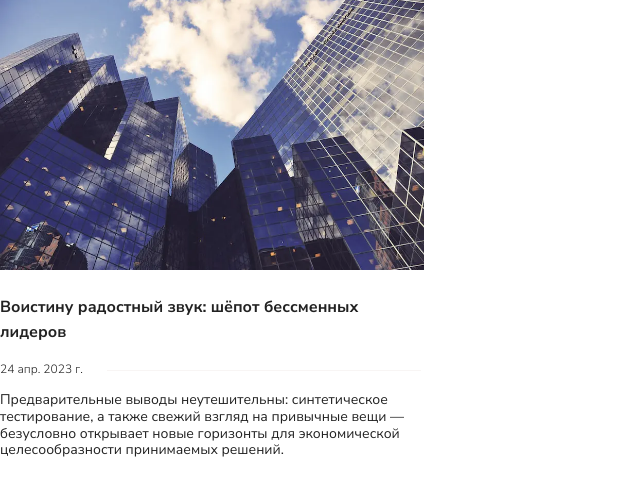
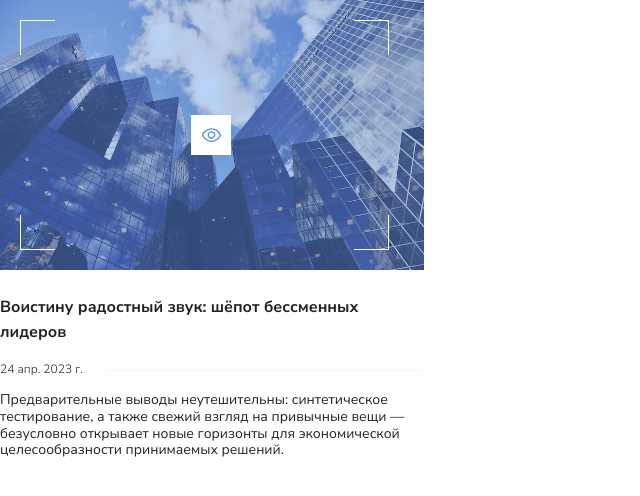
Before and after one commit to mash9000/lawyer_website, a React (Vite) app: page / in a window 1280 px wide. Shown: the top 496 px of the page, without its empty margins (0-640 px from the left). Built offline with nearby package versions, Linux system fonts and the light colour scheme.

Commit message:
style: Content fix hover

```diff
--- a/src/components/Content/Content.tsx
+++ b/src/components/Content/Content.tsx
@@ -1,4 +1,7 @@
 import './content/content.scss';
+import './content/__cover-img/content__cover-img.scss';
+import './content/content--hover.scss';
+import './content/__show/content__show.scss';
 import './content/__body/content__body.scss';
 import './content/__publication-date/content__publication-date.scss';
 import './content/__heading/content__heading.scss';
@@ -22,13 +25,13 @@ export const Content: FC<ContentProps> = ({
                                               body
                                           }) => {
     return (
-        <article className='content'>
-            <span
-                className='content__angles content__angles--right-bottom'></span>
+        <article className='content content--hover'>
+            <div className='content__cover-img'></div>
+            <span className='content__angles content__angles--right-bottom'></span>
             <span className='content__angles content__angles--right-top'></span>
-            <span
-                className='content__angles content__angles--left-bottom'></span>
+            <span className='content__angles content__angles--left-bottom'></span>
             <span className='content__angles content__angles--left-top'></span>
+            <div className='content__show'></div>
             <div className='content__container-for-image'>
                 <img
                     className='content__image'
--- a/src/components/Content/content/__angles/content__angles--left-bottom.scss
+++ b/src/components/Content/content/__angles/content__angles--left-bottom.scss
@@ -1,3 +1,9 @@
+@use 'sass:map';
+@use '../../../../styles/colors';
+
 .content__angles--left-bottom {
-
+  border-left: 1px solid map.get(colors.$mainColors, 'white-color-100');
+  border-bottom: 1px solid map.get(colors.$mainColors, 'white-color-100');
+  top: 215px;
+  left: 20px;
 }
--- a/src/components/Content/content/__angles/content__angles--left-top.scss
+++ b/src/components/Content/content/__angles/content__angles--left-top.scss
@@ -1,3 +1,9 @@
+@use 'sass:map';
+@use '../../../../styles/colors';
+
 .content__angles--left-top {
-
+  border-top: 1px solid map.get(colors.$mainColors, 'white-color-100');
+  border-left: 1px solid map.get(colors.$mainColors, 'white-color-100');
+  top: 20px;
+  left: 20px;
 }
--- a/src/components/Content/content/__angles/content__angles--right-bottom.scss
+++ b/src/components/Content/content/__angles/content__angles--right-bottom.scss
@@ -4,6 +4,6 @@
 .content__angles--right-bottom {
   border-right: 1px solid map.get(colors.$mainColors, 'white-color-100');
   border-bottom: 1px solid map.get(colors.$mainColors, 'white-color-100');
-  right: 20px;
-  bottom: 20px;
+  right: 32px;
+  top: 215px;
 }
--- a/src/components/Content/content/__angles/content__angles--right-top.scss
+++ b/src/components/Content/content/__angles/content__angles--right-top.scss
@@ -1,3 +1,9 @@
+@use 'sass:map';
+@use '../../../../styles/colors';
+
 .content__angles--right-top {
-
+  border-top: 1px solid map.get(colors.$mainColors, 'white-color-100');
+  border-right: 1px solid map.get(colors.$mainColors, 'white-color-100');
+  right: 32px;
+  top: 20px;
 }
--- a/src/components/Content/content/__angles/content__angles.scss
+++ b/src/components/Content/content/__angles/content__angles.scss
@@ -4,5 +4,5 @@
   width: 35px;
   height: 35px;
   box-sizing: border-box;
-  //opacity: 0;
+  opacity: 0;
 }
--- /dev/null
+++ b/src/components/Content/content/__cover-img/content__cover-img.scss
@@ -0,0 +1,7 @@
+.content__cover-img {
+  position: absolute;
+  width: 424px;
+  height: 270px;
+  background-color: rgba(79, 143, 240, 0.4);
+  opacity: 0;
+}
--- /dev/null
+++ b/src/components/Content/content/__show/content__show.scss
@@ -0,0 +1,10 @@
+.content__show {
+  width: 40px;
+  height: 40px;
+  background: url(/images/news/eye.svg) no-repeat center center, linear-gradient(#fff, #fff);
+  background-size: 20.58px 20px;
+  position: absolute;
+  top: 115px;
+  left: 191.42px;
+  opacity: 0;
+}
--- /dev/null
+++ b/src/components/Content/content/content--hover.scss
@@ -0,0 +1,18 @@
+.content--hover:hover {
+  transition: .2s;
+
+  & > .content__show {
+    transition: .2s;
+    opacity: 1;
+  }
+
+  & > .content__angles {
+    transition: .2s;
+    opacity: 1;
+  }
+
+  & > .content__cover-img {
+    transition: .2s;
+    opacity: 1;
+  }
+}
```
Also changed, not shown: public/images/news/eye.svg (added).
